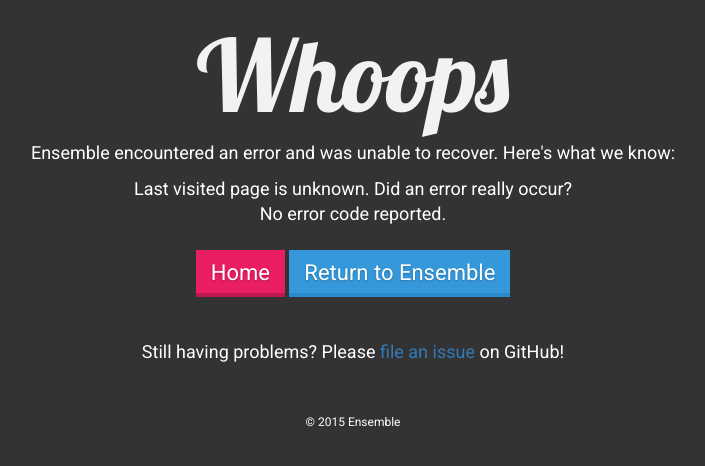
After one commit to EnsemblePlayer/chorus, a PHP site: page /error.php in a window 1280 px wide. The commit adds this page. Shown: the top 466 px of the page, without its empty margins (287-992 px from the left). Run offline with PHP 8.4, Linux system fonts and the light colour scheme; some libraries are stand-ins or nearby versions.

Commit message:
Added new error page

```diff
--- a/api/includes/connect.php
+++ b/api/includes/connect.php
@@ -6,7 +6,7 @@
 $m = new mysqli("localhost", "root", "root", "ensemble");
 
 if ($m->connect_errno) {
-	echo "Database connection failed: " . $m->connect_error . "<br>Blame the administrator of this website, Thomas Gaubert.";
+	header('Location: ../../error.php?error=1');
 }
 
 //CONSTANTS
--- a/app/register.php
+++ b/app/register.php
@@ -8,6 +8,7 @@
 
 		<link rel="stylesheet" href="//maxcdn.bootstrapcdn.com/font-awesome/4.3.0/css/font-awesome.min.css">
 		<link rel="stylesheet" href="res/css/login.css">
+		<link rel="stylesheet" href="res/css/register.css">
 		<link href='http://fonts.googleapis.com/css?family=Roboto:400,300,300italic,400italic' rel='stylesheet' type='text/css'>
 		<link href='http://fonts.googleapis.com/css?family=Lobster' rel='stylesheet' type='text/css'>
 
--- /dev/null
+++ b/error.php
@@ -0,0 +1,59 @@
+<!DOCTYPE html>
+<html lang="en">
+	<head>
+		<meta charset="utf-8">
+		<meta http-equiv="X-UA-Compatible" content="IE=edge">
+		<meta name="viewport" content="width=device-width, initial-scale=1">
+		<title>Ensemble</title>
+
+		<link rel="stylesheet" href="https://maxcdn.bootstrapcdn.com/bootstrap/3.3.2/css/bootstrap.min.css">
+		<link rel="stylesheet" href="//maxcdn.bootstrapcdn.com/font-awesome/4.3.0/css/font-awesome.min.css">
+		<link rel="stylesheet" href="res/css/landing.css">
+		<link href='http://fonts.googleapis.com/css?family=Roboto:400,300,300italic,400italic' rel='stylesheet' type='text/css'>
+		<link href='http://fonts.googleapis.com/css?family=Lobster' rel='stylesheet' type='text/css'>
+
+		<!-- HTML5 shim and Respond.js for IE8 support of HTML5 elements and media queries -->
+		<!-- WARNING: Respond.js doesn't work if you view the page via file:// -->
+		<!--[if lt IE 9]>
+		<script src="https://oss.maxcdn.com/html5shiv/3.7.2/html5shiv.min.js"></script>
+		<script src="https://oss.maxcdn.com/respond/1.4.2/respond.min.js"></script>
+		<![endif]-->
+	</head>
+
+	<?php include "api/includes/dev.php" ?>
+	<body style="font-family: 'Roboto', sans-serif; background: #333; color: white; text-align: center; font-size: 18px;">
+		<h1 style="font-family: 'Lobster', cursive; color: #f2f2f2; font-size: 100px;">Whoops</h1>
+		<p>Ensemble encountered an error and was unable to recover. Here's what we know:</p>
+		<?php
+			if(isset($_SERVER['HTTP_REFERER'])) {
+				echo "Last visited page: " . $_SERVER['HTTP_REFERER'];
+			} else {
+				echo "Last visited page is unknown. Did an error really occur?";
+			}
+		?>
+
+		<?php if(isset($_GET['error']) && $_GET['error'] == "1") { ?>
+			<p>Error code 1: Failed to connect to database.</p>
+		<?php } else if(isset($_GET['error'])) { ?>
+			<p>Unknown error code <?php echo $_GET['error']; ?></p>
+		<?php } else { ?>
+			<p>No error code reported.</p>
+		<?php } ?>
+
+		<div class="buttons">
+			<a href="index.php" class="button download">Home</a>
+			<a href="app/index.php" class="button github">Return to Ensemble</a>
+			<!-- &nbsp;
+			<a href="" class="button register">Register</a> &nbsp;
+			<a href="" class="button login">Login</a> -->
+		</div>
+
+		<div style="margin-top: 50px;">
+			Still having problems? Please <a href="https://github.com/EnsemblePlayer/chorus/issues/new">file an issue</a> on GitHub!
+		</div>
+
+		<div style="margin-top: 50px; font-size: 12px;">
+			&copy; 2015 Ensemble
+		</div>
+	</body>
+</html>
--- a/index.php
+++ b/index.php
@@ -1,3 +1,4 @@
+<!DOCTYPE html>
 <!DOCTYPE html>
 <html lang="en">
 	<head>
@@ -27,7 +28,7 @@
 				<div style="width: 100%; height: 100%;">
 					<div style="background-size: cover; background-image: url('res/img/albums.jpg'); height: 400px; padding: 25px; box-shadow: 0px 400px rgba(73, 73, 73, 0.6) inset;">
 						<div style="padding-top: 15px; text-align: center;">
-							<p><span style="font-family: 'Lobster', cursive; color: #f2f2f2; font-size: 128px;" href="music.html">Ensemble</span></p>
+							<p><span style="font-family: 'Lobster', cursive; color: #f2f2f2; font-size: 128px;">Ensemble</span></p>
 							<p><span style="color: #f2f2f2; font-size: 28px; font-weight: 300;">unified streaming music</span></p>
 							<div class="buttons">
 								<a href="app/register.php" class="button download">Register</a>
```
